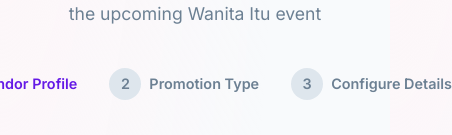
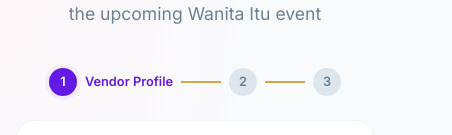
Before and after one commit to teamejen2u/wanitaitu_vendor_form, a React (Vite) app: page / in a window 390 px wide. Shown: the part 241-376 px from the top of the page, 452 px wide, since content can reach past the window. Built offline with nearby package versions, Linux system fonts and the light colour scheme; no server answers.

Commit message:
tabs fix

```diff
--- a/src/index.css
+++ b/src/index.css
@@ -161,6 +161,33 @@ header.app-header p {
 
 .step-line.completed {
   background-color: var(--gold-500);
+}
+
+@media (max-width: 480px) {
+  .stepper-container {
+    margin-bottom: 1.5rem;
+    padding: 0 0.5rem;
+  }
+
+  .step-label {
+    display: none;
+  }
+
+  .step-item.active .step-label {
+    display: block;
+    font-size: 0.8rem;
+  }
+
+  .step-badge {
+    width: 28px;
+    height: 28px;
+    font-size: 0.8rem;
+  }
+
+  .step-line {
+    margin: 0 0.5rem;
+    max-width: 40px;
+  }
 }
 
 /* Form Layout Grid */
```
